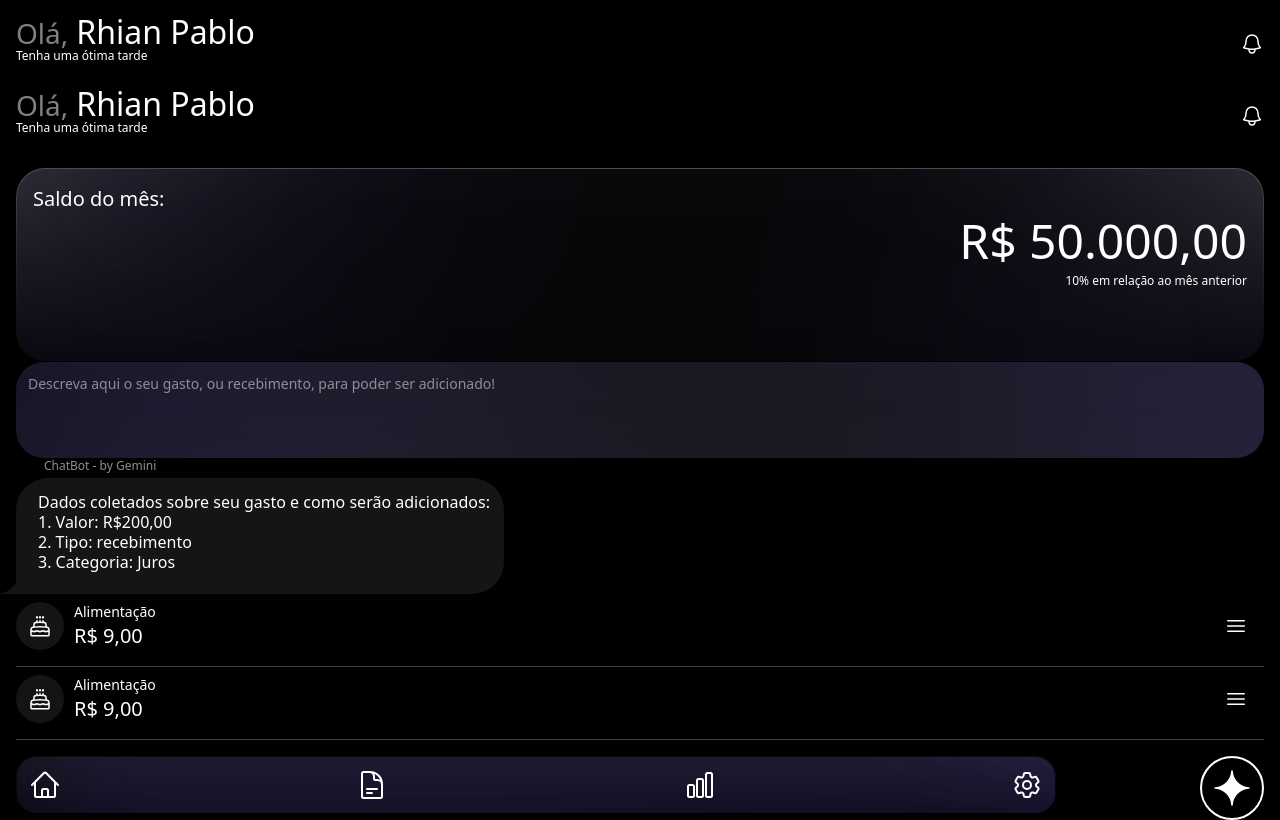
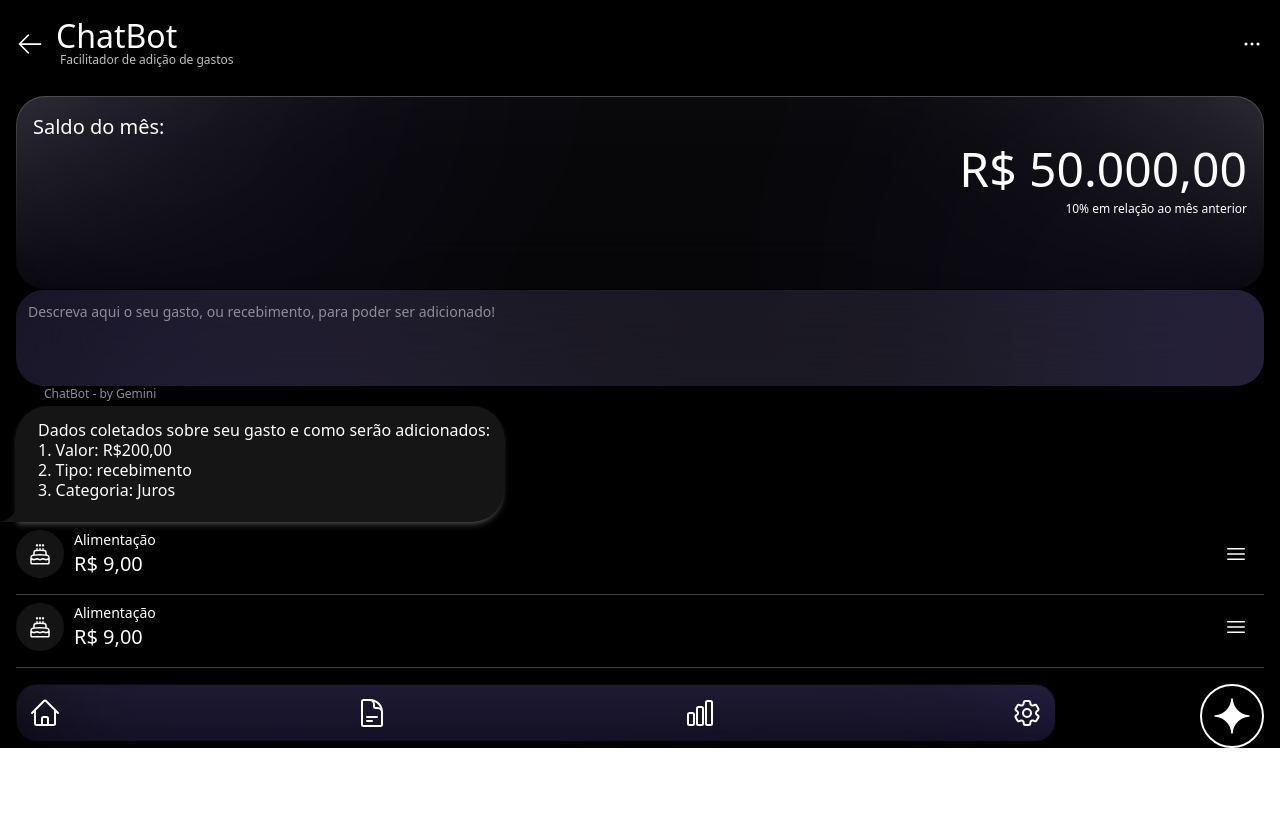
Before and after one commit to rhianpablo11/onyx_finance_management, a React (Vite) app in the folder front-end-app/: page / in a window 1280 px wide. Built offline with nearby package versions, Linux system fonts and the light colour scheme.

Commit message:
feat: added chatbubble code and other version of header internal

```diff
--- a/front-end-app/src/components/chatBubble.tsx
+++ b/front-end-app/src/components/chatBubble.tsx
@@ -11,9 +11,9 @@ function ChatBubble(){
                         ChatBot - by Gemini
                     </h1>
                 </div>
-                <div className="relative group">
+                <div className="relative group ">
 
-                    <div className="bg-[#151515] text-white p-3.5 rounded-4xl rounded-bl-none shadow-sm">
+                    <div className="bg-[#151515] shadow-white/20 shadow-md  text-white p-3.5 rounded-4xl rounded-bl-none ">
                         <div className="space-y-1">
                             <p className="pl-2 font-light text-base leading-tight mb-2">
                                 Dados coletados sobre seu gasto e como serão adicionados:<br></br>
--- a/front-end-app/src/components/headerInternal.tsx
+++ b/front-end-app/src/components/headerInternal.tsx
@@ -4,29 +4,60 @@
 function HeaderInternal(){
 
 
+    // return(
+    //     <>
+    //         <div className="w-full h-full flex rounded-xl pt-4 justify-between">
+    //                 <div className="flex-col">
+    //                     <div className="flex items-baseline">
+    //                         <h1 className="text-white/50 pr-2 font-extralight text-[28px] leading-none">
+    //                             Olá,
+    //                         </h1>
+    //                         <h2 className="text-white font-normal text-[32px] leading-none">
+    //                             Rhian Pablo
+    //                         </h2>
+    //                     </div>
+    //                     <div>
+    //                         <h1 className=" pl-1 text-white font-extralight text-xs ">
+    //                             Tenha uma ótima tarde
+    //                         </h1>
+    //                     </div>
+    //                 </div>
+    //                 <div className="flex text-white items-center py-4">
+    //                     <button>
+    //                         <svg xmlns="http://www.w3.org/2000/svg" fill="none" viewBox="0 0 24 24" strokeWidth={1.5} stroke="currentColor" className="size-6">
+    //                             <path strokeLinecap="round" strokeLinejoin="round" d="M14.857 17.082a23.848 23.848 0 0 0 5.454-1.31A8.967 8.967 0 0 1 18 9.75V9A6 6 0 0 0 6 9v.75a8.967 8.967 0 0 1-2.312 6.022c1.733.64 3.56 1.085 5.455 1.31m5.714 0a24.255 24.255 0 0 1-5.714 0m5.714 0a3 3 0 1 1-5.714 0" />
+    //                         </svg>
+    //                     </button>
+    //                 </div>
+    //         </div>
+    //     </>
+    // )
     return(
                 <>
-            <div className="w-full h-full flex rounded-xl pt-4 justify-between">
+                    <div className="w-full h-full flex rounded-xl pt-4 items-center">
+                            <div className="text-white pr-3">
+                                <svg xmlns="http://www.w3.org/2000/svg" fill="none" viewBox="0 0 24 24" strokeWidth={1.5} stroke="currentColor" className="size-7">
+                                    <path strokeLinecap="round" strokeLinejoin="round" d="M10.5 19.5 3 12m0 0 7.5-7.5M3 12h18" />
+                                </svg>
+                            </div>
                             <div className="flex-col">
                                 <div className="flex items-baseline">
-                            <h1 className="text-white/50 pr-2 font-extralight text-[28px] leading-none">
-                                Olá,
-                            </h1>
                                     <h2 className="text-white font-normal text-[32px] leading-none">
-                                Rhian Pablo
+                                        ChatBot
                                     </h2>
                                 </div>
                                 <div>
-                            <h1 className="text-white font-extralight text-xs ">
-                                Tenha uma ótima tarde
+                                    <h1 className="pl-1 text-white/75 font-extralight text-xs ">
+                                        Facilitador de adição de gastos
                                     </h1>
                                 </div>
                             </div>
-                    <div className="flex text-white items-center py-4">
+                            <div className="flex text-white items-center py-4 ml-auto">
                                 <button>
                                     <svg xmlns="http://www.w3.org/2000/svg" fill="none" viewBox="0 0 24 24" strokeWidth={1.5} stroke="currentColor" className="size-6">
-                                <path strokeLinecap="round" strokeLinejoin="round" d="M14.857 17.082a23.848 23.848 0 0 0 5.454-1.31A8.967 8.967 0 0 1 18 9.75V9A6 6 0 0 0 6 9v.75a8.967 8.967 0 0 1-2.312 6.022c1.733.64 3.56 1.085 5.455 1.31m5.714 0a24.255 24.255 0 0 1-5.714 0m5.714 0a3 3 0 1 1-5.714 0" />
+                                        <path strokeLinecap="round" strokeLinejoin="round" d="M6.75 12a.75.75 0 1 1-1.5 0 .75.75 0 0 1 1.5 0ZM12.75 12a.75.75 0 1 1-1.5 0 .75.75 0 0 1 1.5 0ZM18.75 12a.75.75 0 1 1-1.5 0 .75.75 0 0 1 1.5 0Z" />
                                     </svg>
+
                                 </button>
                             </div>
                     </div>
--- a/front-end-app/src/pages/testingPage.tsx
+++ b/front-end-app/src/pages/testingPage.tsx
@@ -15,7 +15,6 @@ function TestingPage(){
         <>
             <div className="w-full m-0 px-4 flex-col bg-black justify-center items-center">
                 <HeaderInternal />
-                <HeaderInternal />
                 <Balance />
                 <Input />
                 <ChatBubble />
```
Lines whose indentation alone changed are shown as unchanged.
